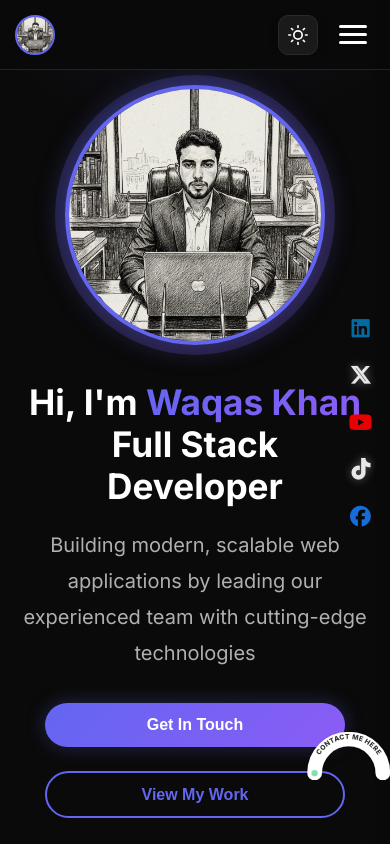
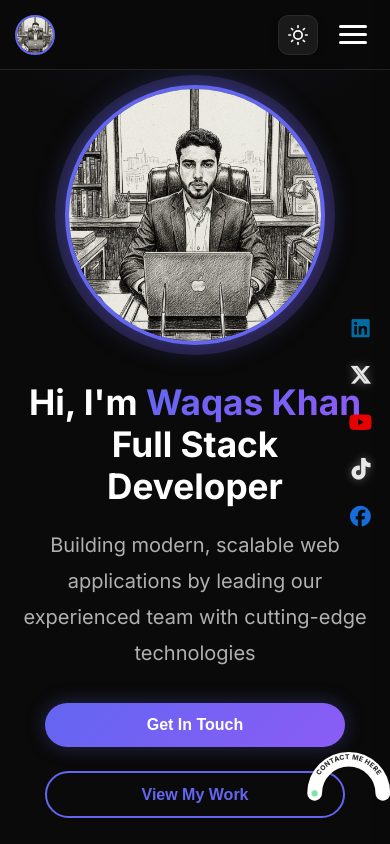
Before and after one commit to waqas84251/waqasthefullstackdeveloper, a React (Vite) app: page / in a window 390 px wide. Shown: the top 844 px of the page. Built offline with nearby package versions, Linux system fonts and the light colour scheme.

Commit message:
style(mobile): finalize ribbon position at 37px as per user preference

```diff
--- a/src/index.css
+++ b/src/index.css
@@ -4227,48 +4227,15 @@ body {
         /* Moved up from 15px */
     }
 }
+
 /* ===================================
-   FIX: REFINED GAP BETWEEN RIBBON AND ICON
+   FIX: REDUCE RIBBON GAP BY HALF (Definitive)
    =================================== */
-
 @media (max-width: 768px) {
-
-    /* Refined position: moved down slightly (1/3rd of previous attempt)
-       to create a perfectly balanced gap. */
     .curved-ribbon-container {
-        transform: translateY(-5px) !important;
-    }
-}
-/* ===================================
-   FIX: REFINED RIBBON GAP (1/3rd Lowered)
-   =================================== */
-
-@media (max-width: 768px) {
-
-    /* Moving it down as per user request (1/3rd lower than previous) */
-    .curved-ribbon-container {
-        transform: translateY(-2px) !important;
-    }
-}
-/* ===================================
-   FIX: FINAL RIBBON ADJUSTMENT (Flush)
-   =================================== */
-
-@media (max-width: 768px) {
-
-    /* Lowering it more as requested to make it almost flush with the icon */
-    .curved-ribbon-container {
-        transform: translateY(1px) !important;
-    }
-}
-/* ===================================
-   LOCAL FIX: PUSH RIBBON DOWN (Flush with Icon)
-   =================================== */
-
-@media (max-width: 768px) {
-
-    /* Pushing it down significantly on Localhost only */
-    .curved-ribbon-container {
-        transform: translateY(10px) !important;
-    }
-}
+        transform: translateY(37px) !important;
+        display: flex !important;
+        justify-content: center !important;
+        align-items: center !important;
+    }
+}
```
